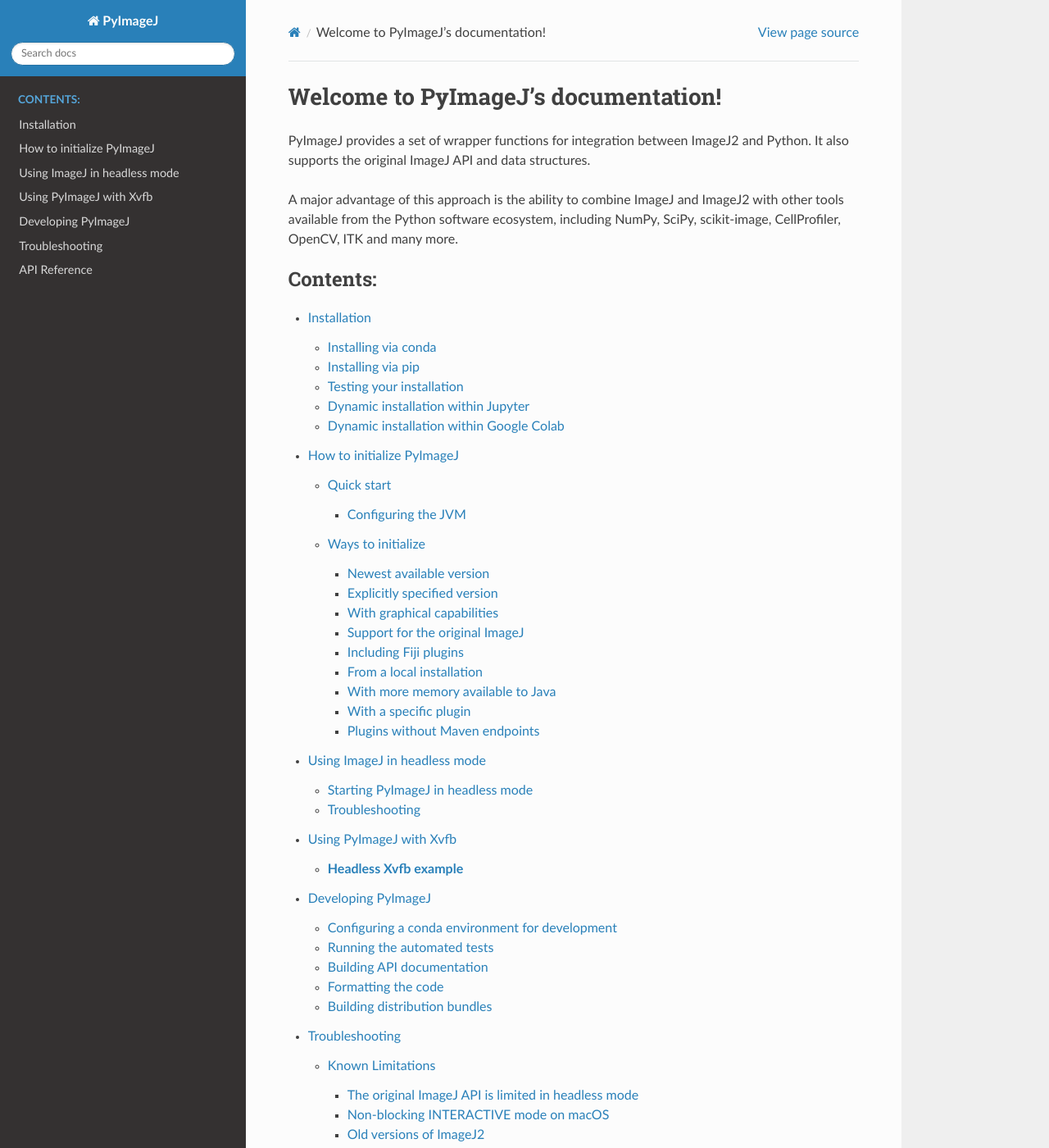
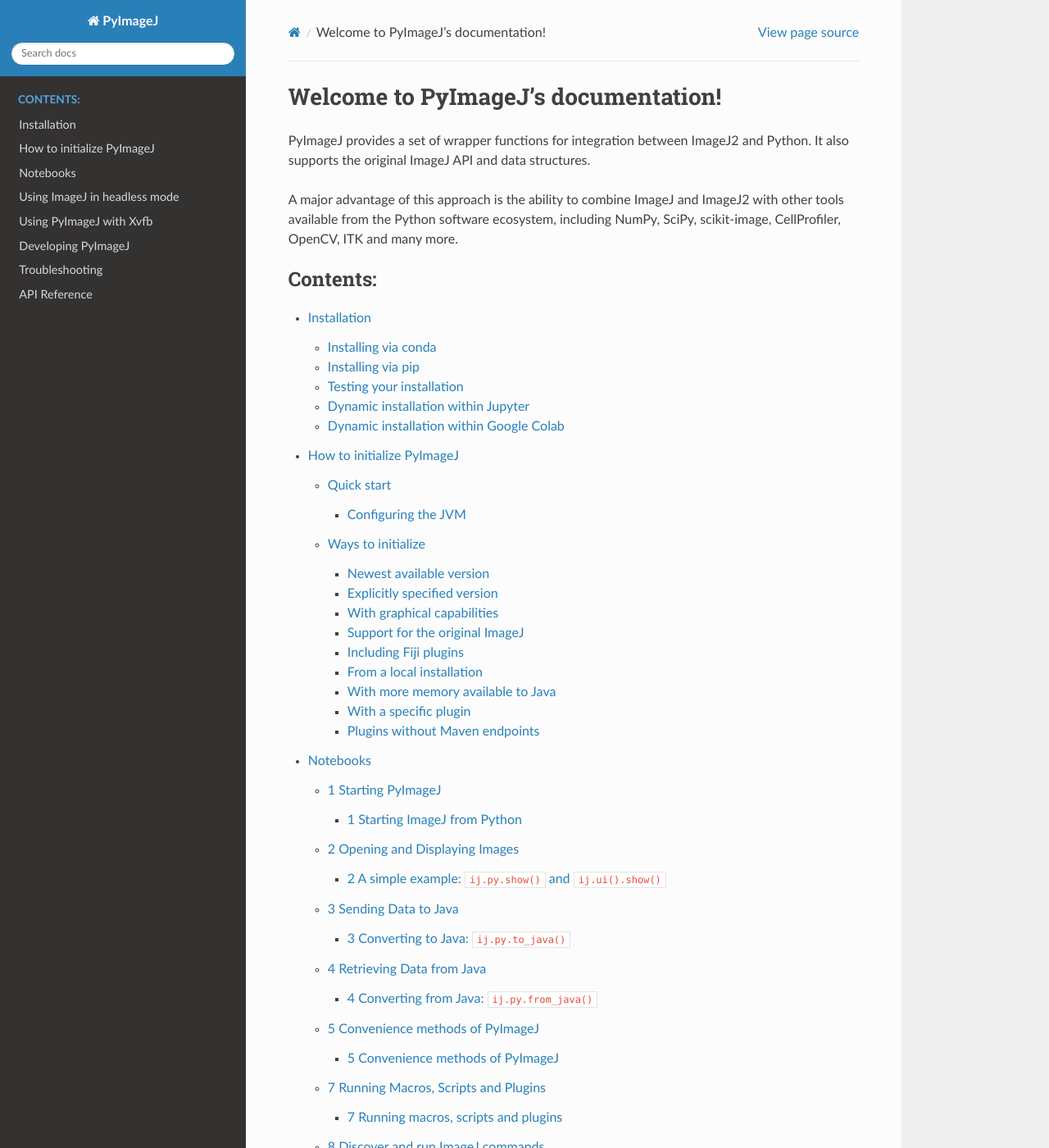
Before and after one commit to imagej/pyimagej, a Sphinx documentation site: the page built from doc/index.rst, in a window 1280 px wide and 1400 px high. Shown: the whole window at 82% size. Built offline with Sphinx 7.4.7 and the Read the Docs theme 2.0.0, drawn with Linux system fonts in a browser that asks for light colours; pages that are not in the unit, such as notebooks, are missing from menus; some of the changed text lies outside the part shown.

Commit message:
Add Jupyter notebooks to readthedocs
This commit enables MyST-NB (myst-nb) extension
which converts jupyter notebooks to sphinx/rtd html pages.

Notebooks 1, 3, 4, 5 had a couple typos and needed updated
document cross links.

When a new notebook is created/added to the repo, we just need to
add the notebook to the notebooks.rst file.

```diff
--- a/doc/conf.py
+++ b/doc/conf.py
@@ -31,7 +31,7 @@
 extensions = [
     'sphinx.ext.autodoc',
     'sphinx.ext.viewcode',
-    'myst_parser'
+    'myst_nb',
 ]
 
 # Add any paths that contain templates here, relative to this directory.
--- a/doc/index.rst
+++ b/doc/index.rst
@@ -19,6 +19,7 @@
 
    Install
    Initialization
+   notebooks
    Headless
    Xvfb
    Development
--- /dev/null
+++ b/doc/notebooks.rst
@@ -0,0 +1,17 @@
+Notebooks
+=========
+
+.. toctree::
+    :maxdepth: 3
+
+    1 Starting PyImageJ <1-Starting-PyImageJ>
+    2 Opening and Displaying Images <2-Opening-and-Displaying-Images>
+    3 Sending Data to Java <3-Sending-Data-to-Java>
+    4 Retrieving Data from Java <4-Retrieving-Data-from-Java>
+    5 Convenience methods of PyImageJ <5-Convenience-methods-of-PyImageJ>
+    6 Working with Images <6-Working-with-Images>
+    7 Running Macros, Scripts and Plugins <7-Running-Macros-Scripts-and-Plugins>
+    8 Discover and run ImageJ commands <8-Discover-and-run-ImageJ-commands>
+    9 Working with Large Images <9-Working-with-Large-Images>
+    Segmentation <Segmentation>
+    10 Troubleshooting <10-Troubleshooting>
```
Also changed, not shown: doc/1-Starting-PyImageJ.ipynb, doc/3-Sending-Data-to-Java.ipynb, doc/4-Retrieving-Data-from-Java.ipynb, doc/5-Convenience-methods-of-PyImageJ.ipynb.
